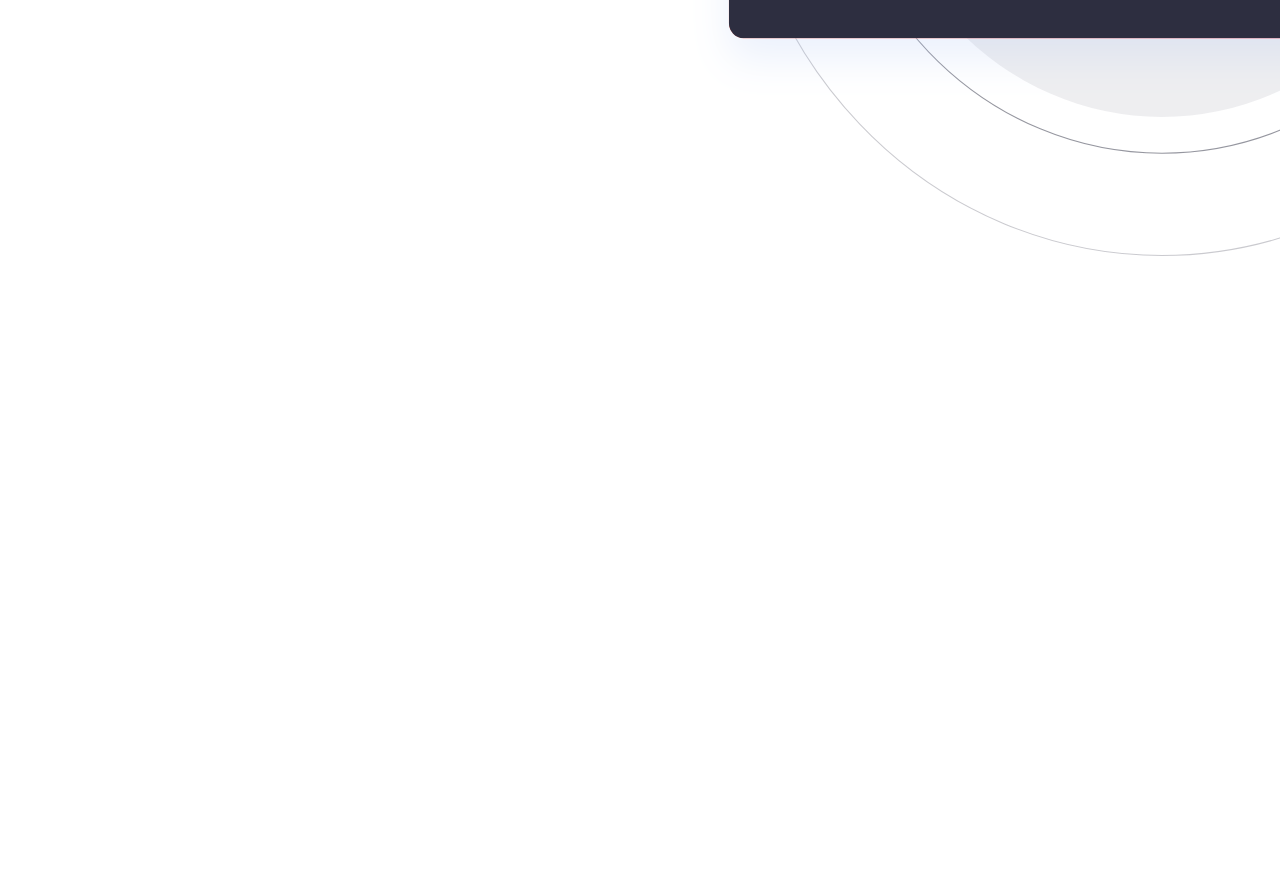
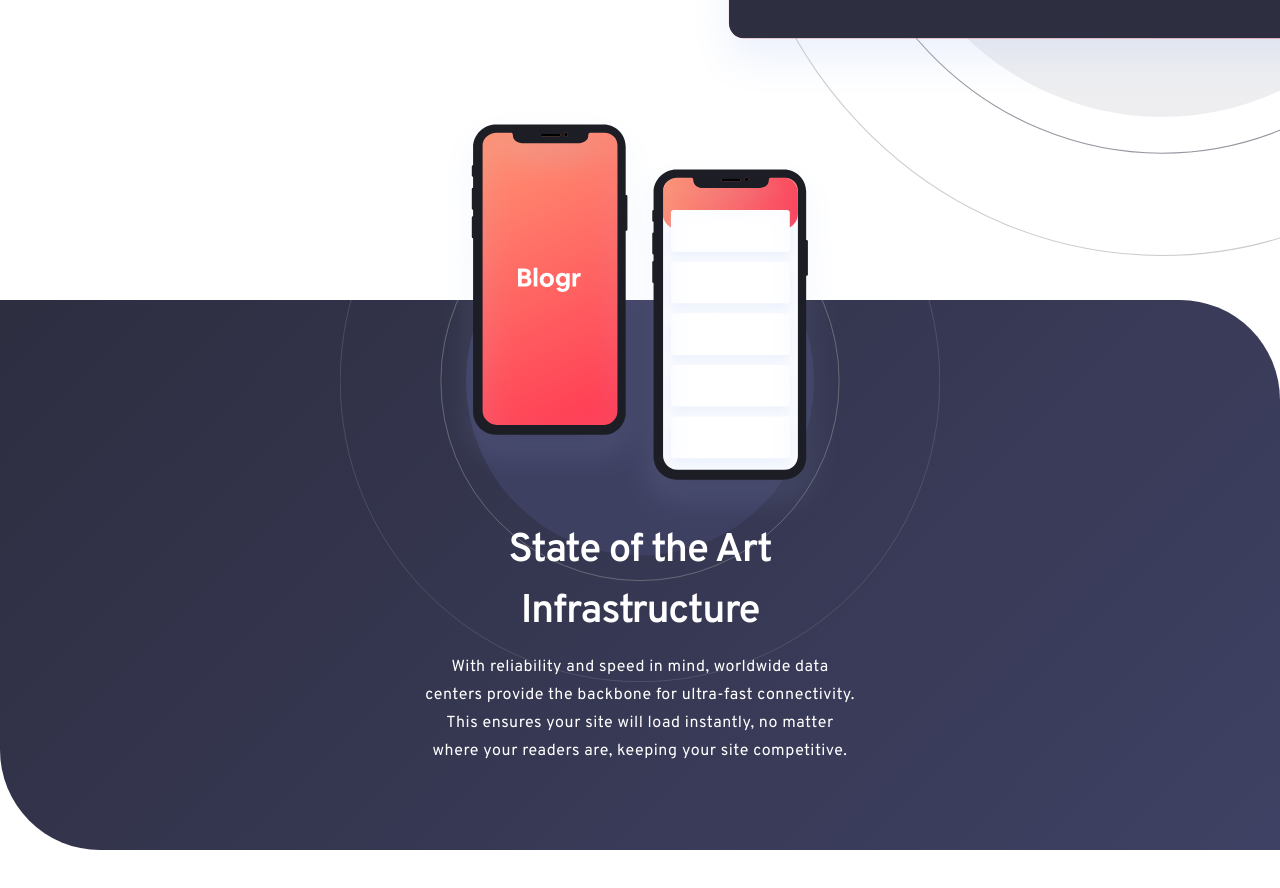
Before and after one commit to ionStici/blogr-landing-page, a website with bundled scripts: page index.html in a window 1280 px wide. Shown: the part 1317-2205 px from the top of the page. Before the commit the page ends 1617 px from the top, so only its background shows below. Built offline with nearby package versions, Linux system fonts and the light colour scheme.

Commit message:
Add art section (mobile design)

```diff
--- a/index.html
+++ b/index.html
@@ -110,16 +110,29 @@
 
         </section>
 
+        <section class="art">
+            <div class="art__img-wrapper">
+                <img class="art__phones-img" src="./src/images/illustration-phones.svg" alt="Phones">
+            </div>
 
+            <div class="art__content-wrapper">
+                <img class="art__pattern-img" src="./src/images/bg-pattern-circles.svg" alt="">
+
+                <div>
+                    <h2 class="art__h2">State of the Art Infrastructure</h2>
+                    <p class="art__p">With reliability and speed in mind, worldwide data centers provide the backbone for ultra-fast connectivity. This ensures your site will load instantly, no matter where your readers are, keeping your site competitive.</p>
+                </div>
+
+            </div>
+
+        </section>
+
+        <section style="margin-bottom: 500px;"></section>
 
     </main>
 
 
   <!--
-  State of the Art Infrastructure
-  With reliability and speed in mind, worldwide data centers provide the backbone for ultra-fast connectivity.
-  This ensures your site will load instantly, no matter where your readers are, keeping your site competitive.
-
   Free, open, simple
   Blogr is a free and open source application backed by a large community of helpful developers. It supports
   features such as code syntax highlighting, RSS feeds, social media integration, third-party commenting tools,
--- /dev/null
+++ b/src/css/_art.scss
@@ -0,0 +1,69 @@
+.art {
+  position: relative;
+  color: #fff;
+  font-family: var(--overpass);
+  text-align: center;
+
+  &__img-wrapper {
+    width: 375px;
+    position: absolute;
+    z-index: 2;
+    top: -180px;
+    left: 50%;
+    transform: translateX(-50%);
+  }
+
+  &__phones-img {
+    width: 100%;
+    transform: scale(1.05);
+  }
+
+  &__content-wrapper {
+    position: relative;
+    background-image: linear-gradient(135deg, #2d2e40 0%, #3f4164 100%);
+    border-radius: 0px 100px;
+    overflow: hidden;
+    height: 625px;
+    padding: 221px 24px 0 24px;
+
+    @media only screen and (min-width: 480px) {
+      height: 550px;
+    }
+
+    div {
+      max-width: 430px;
+      margin: 0 auto;
+    }
+  }
+
+  &__pattern-img {
+    position: absolute;
+    z-index: 1;
+    left: 50%;
+    transform: translateX(-50%);
+
+    width: 600px;
+    top: -220px;
+  }
+
+  &__h2 {
+    font-weight: 600;
+    font-size: 40px;
+    line-height: 61px;
+    letter-spacing: -1.2px;
+
+    margin-bottom: 10px;
+    position: relative;
+    z-index: 2;
+  }
+
+  &__p {
+    font-weight: 400;
+    font-size: 16px;
+    line-height: 28px;
+    letter-spacing: 0.5px;
+
+    position: relative;
+    z-index: 2;
+  }
+}
--- a/src/css/_design.scss
+++ b/src/css/_design.scss
@@ -4,7 +4,7 @@
   font-weight: 600;
 
   max-width: 420px;
-  margin: 100px auto;
+  margin: 100px auto 273px auto;
 
   @media only screen and (min-width: 768px) {
     max-width: 1174px;
--- a/src/css/main.scss
+++ b/src/css/main.scss
@@ -2,3 +2,4 @@
 @import "nav";
 @import "hero";
 @import "design";
+@import "art";
```
Also changed, not shown: src/css/style.css.
